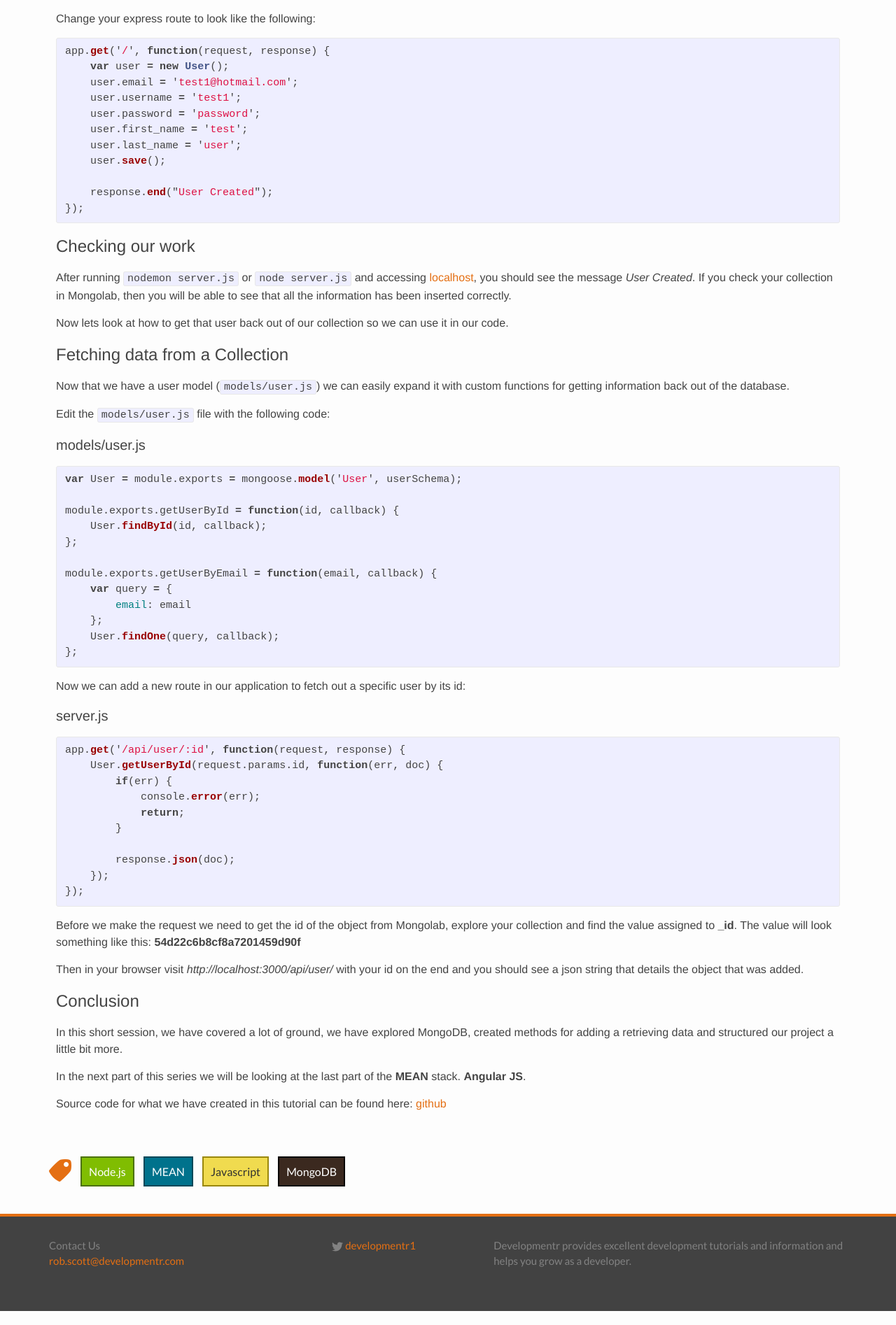
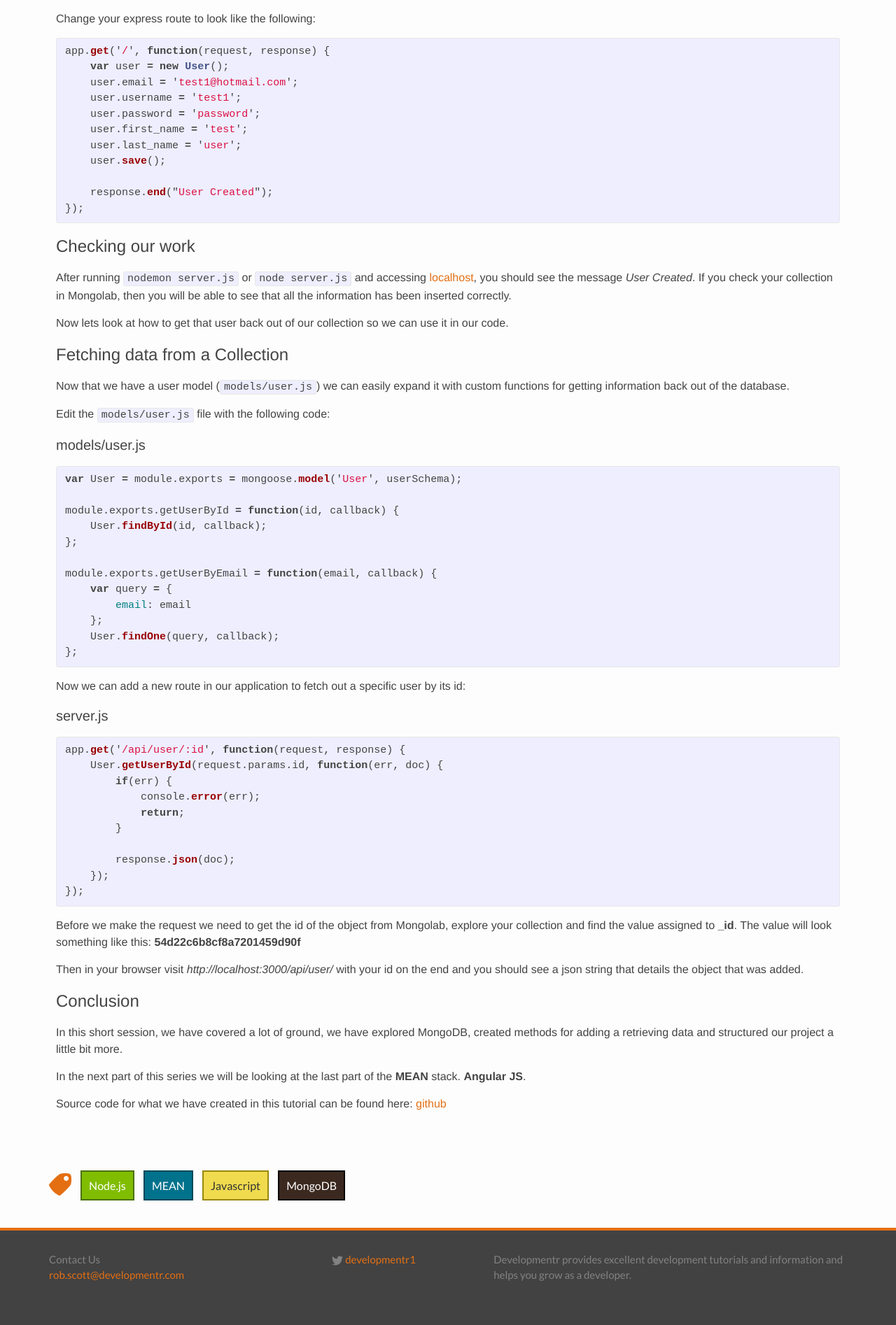
Before and after one commit to Varedis/Varedis.github.io, a Jekyll site: the page built from _posts/2015-02-04-learn-nodes-mongodb.markdown, in a window 1280 px wide. Shown: the part 3899-5793 px from the top of the page at 70% size. Built offline with Jekyll 4.4.1, drawn with Linux system fonts in a browser that asks for light colours; comment, search, counter and statistics services are not loaded.

Commit message:
Update _layout.scss

```diff
--- a/_sass/_layout.scss
+++ b/_sass/_layout.scss
@@ -298,6 +298,10 @@ article {
   }
 }
 
+.post-share {
+    padding-bottom: 20px;
+}
+
 .post-tags {
   h5 {
     margin-bottom: 0;
```
